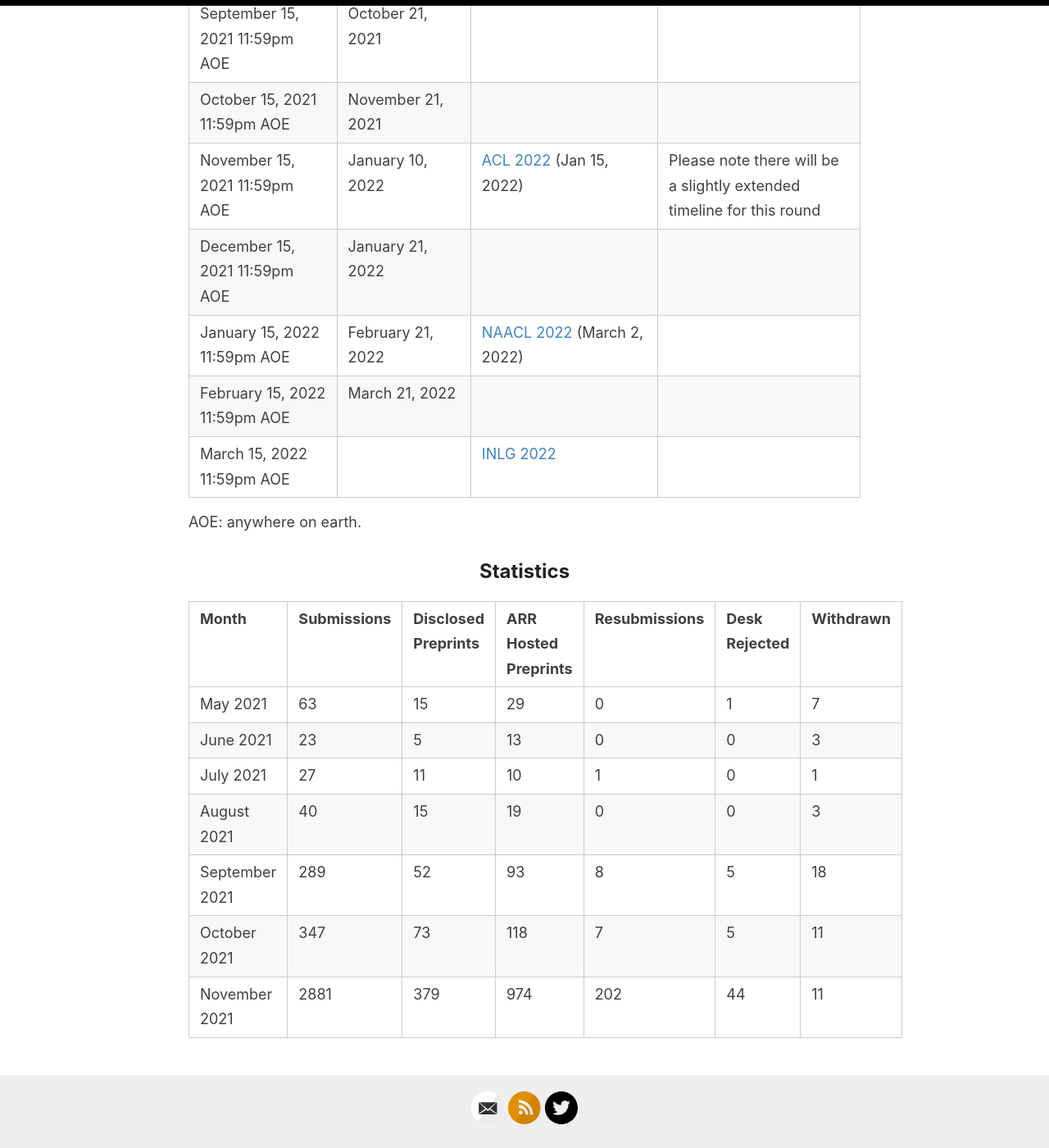
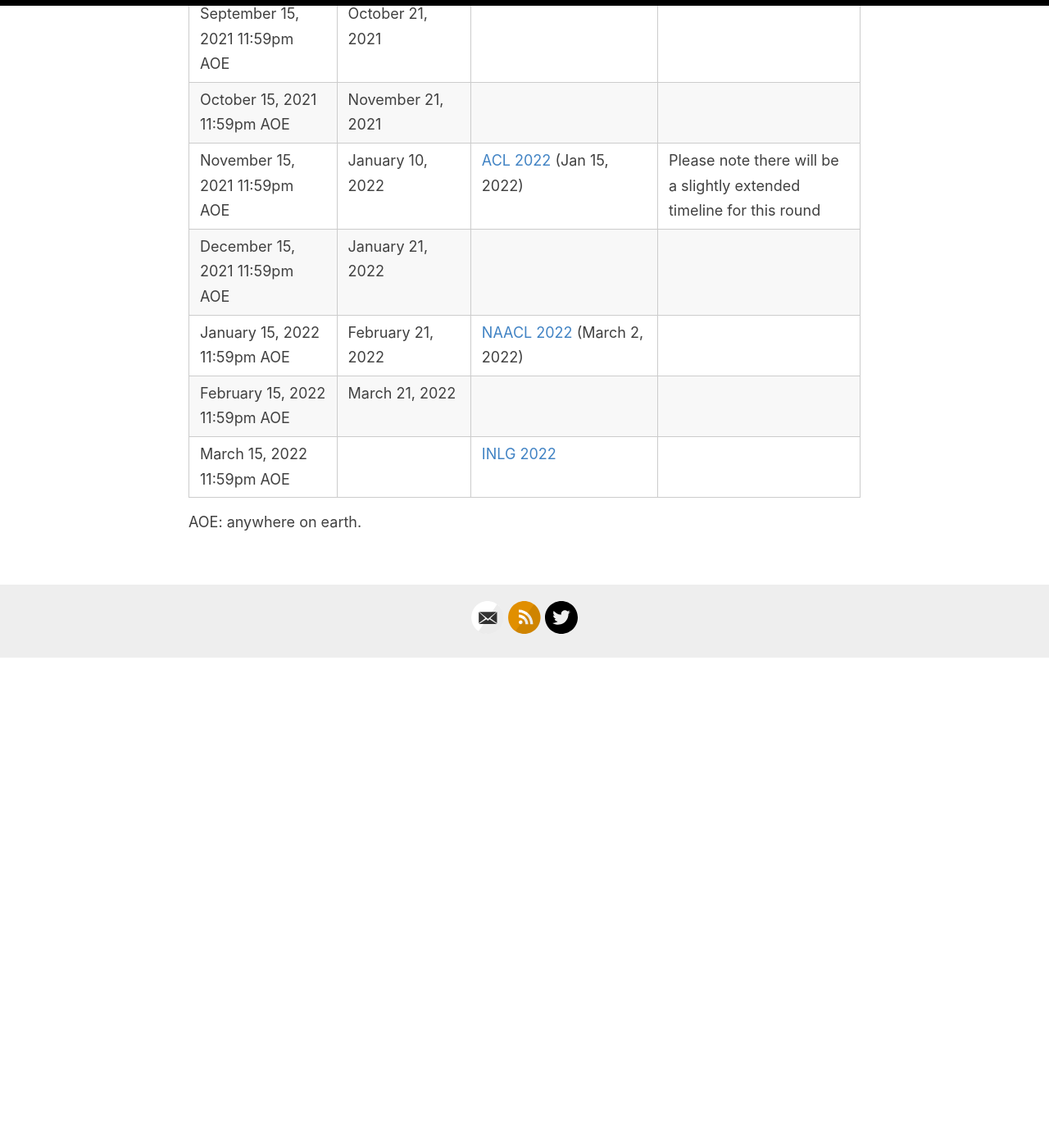
Before and after one commit to amitmerchant1990/reverie, a Jekyll site: the page built from dates.md, in a window 1280 px wide and 1400 px high, scrolled down 2247 px. Shown: the whole window at 82% size. Built offline with Jekyll 4.4.1, drawn with Linux system fonts in a browser that asks for light colours; after the commit the page ends 3049 px from its top, so only the background shows below that.

Commit message:
Update dates.md

```diff
--- a/dates.md
+++ b/dates.md
@@ -49,15 +49,3 @@
 | March 15, 2022 11:59pm AOE | | [INLG 2022](https://inlgmeeting.github.io) | |
 
 AOE: anywhere on earth.
-
-## Statistics
-
-| Month | Submissions | Disclosed Preprints | ARR Hosted Preprints | Resubmissions | Desk Rejected | Withdrawn |
-|-------|-------------|---------------|---------------|-----------|----------------|-----------|
-| May 2021 | 63 | 15 | 29 | 0 | 1 | 7 |
-| June 2021 | 23 | 5 | 13 | 0 | 0 | 3 |
-| July 2021 | 27 | 11 | 10 | 1 | 0 | 1 |
-| August 2021 | 40 | 15 | 19 | 0 | 0 | 3 |
-| September 2021 | 289 | 52 | 93 | 8 | 5 | 18 |
-| October 2021 | 347 | 73 | 118 | 7 | 5 | 11 |
-| November 2021 | 2881 | 379 | 974 | 202 | 44 | 11 |
```
